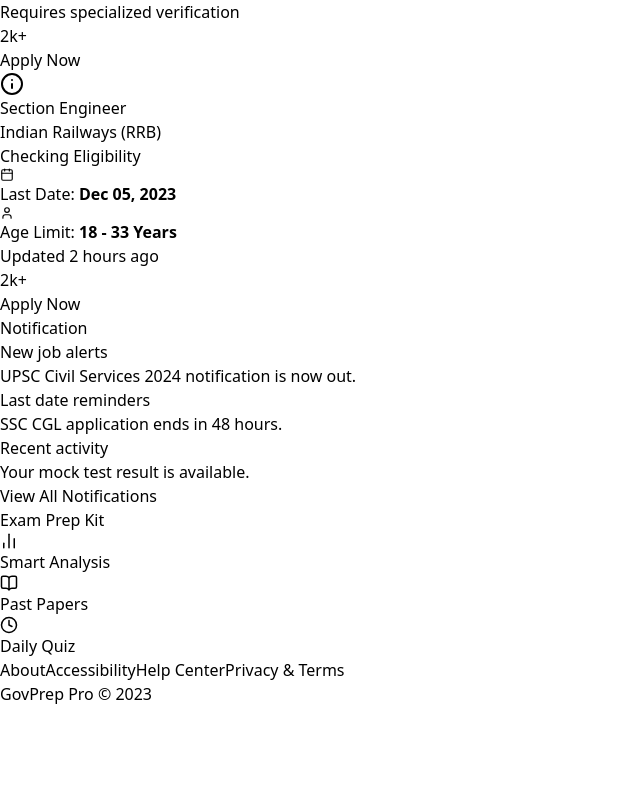
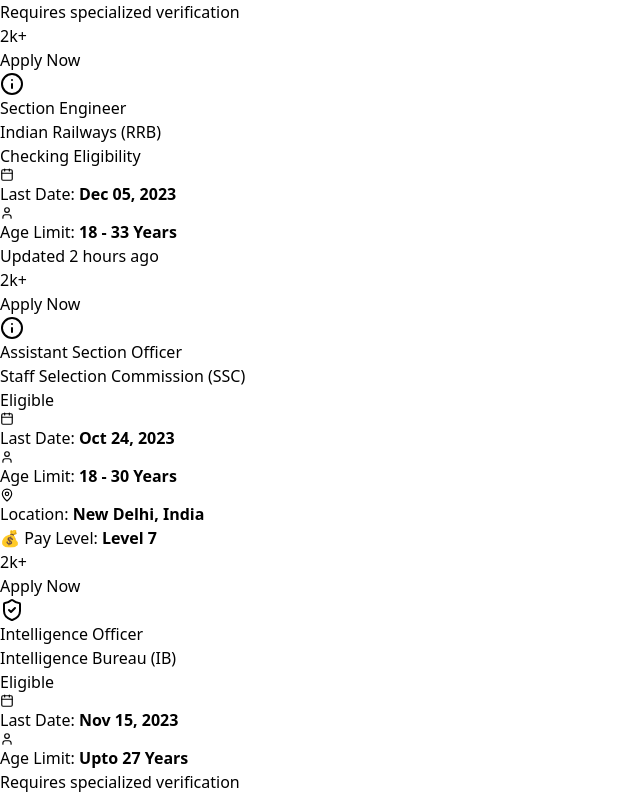
Before and after one commit to Aj052001/govtJob, a React (Vite) app: page / in a window 1280 px wide. Shown: the part 1598-2393 px from the top of the page, without its empty margins (0-640 px from the left). Before the commit the page ends 2304 px from the top, so only its background shows below. Built offline with nearby package versions, Linux system fonts and the light colour scheme.

Commit message:
update home page

```diff
--- a/src/Component/Home.jsx
+++ b/src/Component/Home.jsx
@@ -4,6 +4,37 @@
 const Home = () => {
 
   const jobs = [
+    {
+      title: "Assistant Section Officer",
+      org: "Staff Selection Commission (SSC)",
+      date: "Oct 24, 2023",
+      age: "18 - 30 Years",
+      location: "New Delhi, India",
+      pay: "Level 7",
+      status: "Eligible",
+      icon: <Info className="text-blue-700" />,
+      border: "border-l-4 border-blue-700",
+    },
+    {
+      title: "Intelligence Officer",
+      org: "Intelligence Bureau (IB)",
+      date: "Nov 15, 2023",
+      age: "Upto 27 Years",
+      status: "Eligible",
+      icon: <ShieldCheck className="text-blue-700" />,
+      note: "Requires specialized verification",
+      border: "border-l-4 border-blue-700",
+    },
+    {
+      title: "Section Engineer",
+      org: "Indian Railways (RRB)",
+      date: "Dec 05, 2023",
+      age: "18 - 33 Years",
+      status: "Checking Eligibility",
+      icon: <Info className="text-blue-700" />,
+      statusStyle: "bg-gray-200 text-gray-600",
+      note: "Updated 2 hours ago",
+    },
     {
       title: "Assistant Section Officer",
       org: "Staff Selection Commission (SSC)",
@@ -193,7 +224,7 @@
                   2k+
                 </div>
 
-                <button className="bg-blue-700 text-white px-6 py-2 rounded-lg font-semibold hover:bg-blue-800 w-full sm:w-auto">
+      <button className="bg-blue-700 text-white px-6 py-2 rounded-lg font-semibold hover:bg-blue-800 w-full sm:w-auto">
                   Apply Now
                 </button>
               </div>
@@ -258,7 +289,7 @@
             ].map((item, i) => (
               <div
                 key={i}
-                className="flex items-center gap-3 p-3 bg-gray-100 rounded-lg mb-2 hover:bg-gray-200 transition"
+           className="flex items-center gap-3 p-3 bg-gray-100 rounded-lg mb-2 hover:bg-gray-200 transition"
               >
                 {item.icon}
                 <span className="text-sm font-medium text-gray-700">
--- a/src/Component/Notes.jsx
+++ b/src/Component/Notes.jsx
@@ -150,7 +150,7 @@
         </div>
 
         <nav className="flex-1 p-2">
-          {SUBJECTS.map(({ id, label, Icon }) => {
+          {SUBJECTS.map(({ id, label ,Icon  }) => {
             const isActive = id === activeSubjectId;
             return (
               <button
--- a/src/Component/Typing.jsx
+++ b/src/Component/Typing.jsx
@@ -113,7 +113,9 @@
       setCopied(true);
       clearTimeout(copyTimeoutRef.current);
       copyTimeoutRef.current = setTimeout(() => setCopied(false), 1400);
-    } catch {}
+    } catch {
+      return;
+    }
   }
 
   function handleKeyDown(e) {
```
